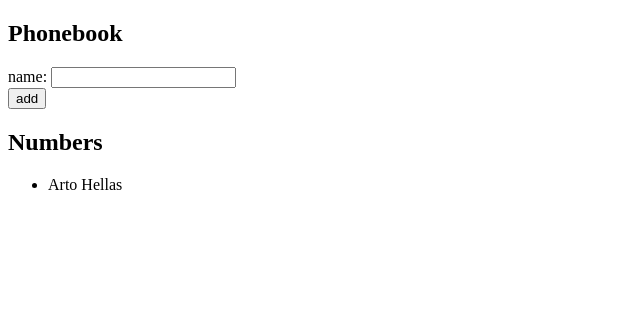
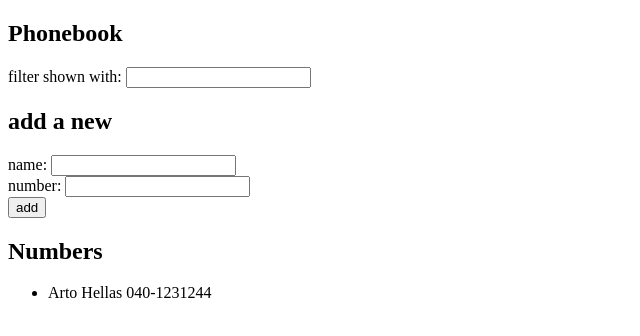
Before and after one commit to Voltti/fullstackopen, a React (Create React App) app in the folder osa_02/puhelinluettelo/: page / in a window 1280 px wide. Shown: the top 336 px of the page, without its empty margins (0-640 px from the left). Built offline with nearby package versions, Linux system fonts and the light colour scheme.

Commit message:
Tehtävät 2.8 ja 2.9

```diff
--- a/osa_02/puhelinluettelo/src/App.js
+++ b/osa_02/puhelinluettelo/src/App.js
@@ -3,11 +3,15 @@ import PersonsList from './components/PersonsList'
 
 const App = () => {
   const [persons, setPersons] = useState([
-    { id: 1, name: 'Arto Hellas' }
+    { id: 1, name: 'Arto Hellas', number: '040-1231244' }
   ])
   const [newName, setNewName] = useState('')
+  const [newNumber, setNewNumber] = useState('')
+  const [searchTerm, setSearchTerm] = useState('')
 
 const handleNameChange = (event) => setNewName(event.target.value)
+const handleNumberChange = (event) => setNewNumber(event.target.value)
+const handleSearchChange = (event) => setSearchTerm(event.target.value)
 
 const addName = (event) => {
   event.preventDefault()
@@ -16,24 +20,32 @@ const addName = (event) => {
     window.alert(`${newName} is already added to phonebook ${newName === foundperson.name ? `` : `(as ${foundperson.name})` }.`)
   }
   else {
-  setPersons(persons.concat({id: persons.length+1, name: newName}))
+  setPersons(persons.concat({id: persons.length+1, name: newName, number: newNumber}))
   setNewName('')
+  setNewNumber('')
   }
 }
 
   return (
     <div>
       <h2>Phonebook</h2>
+
+      <div>filter shown with: <input value={searchTerm} onChange={handleSearchChange} /></div>
+
+      <h2>add a new</h2>
       <form>
         <div>
           name: <input value={newName} onChange={handleNameChange} />
+        </div>
+        <div>
+          number: <input value={newNumber} onChange={handleNumberChange} />
         </div>
         <div>
           <button onClick={addName} type="submit">add</button>
         </div>
       </form>
       <h2>Numbers</h2>
-      <PersonsList persons={persons} />
+      <PersonsList persons={persons} search={searchTerm} />
     </div>
   )
 
--- a/osa_02/puhelinluettelo/src/components/PersonsList.js
+++ b/osa_02/puhelinluettelo/src/components/PersonsList.js
@@ -1,15 +1,16 @@
 
-const PersonsList = ({persons}) => {
+const PersonsList = ({persons, search}) => {
+    const filteredPersons = persons.filter(p => p.name.toLocaleLowerCase().includes(search.toLocaleLowerCase()))
     return (
     <ul>
-        {persons.map( p => <Person key={p.id} name={p.name} />)}
+        {filteredPersons.map( p => <Person key={p.id} name={p.name} number={p.number} />)}
     </ul>
     )
 }
-const Person = ({name}) => {
+const Person = ({name, number}) => {
 
     return (
-        <li>{name}</li>
+        <li>{name} {number}</li>
     )
 }
 
```
